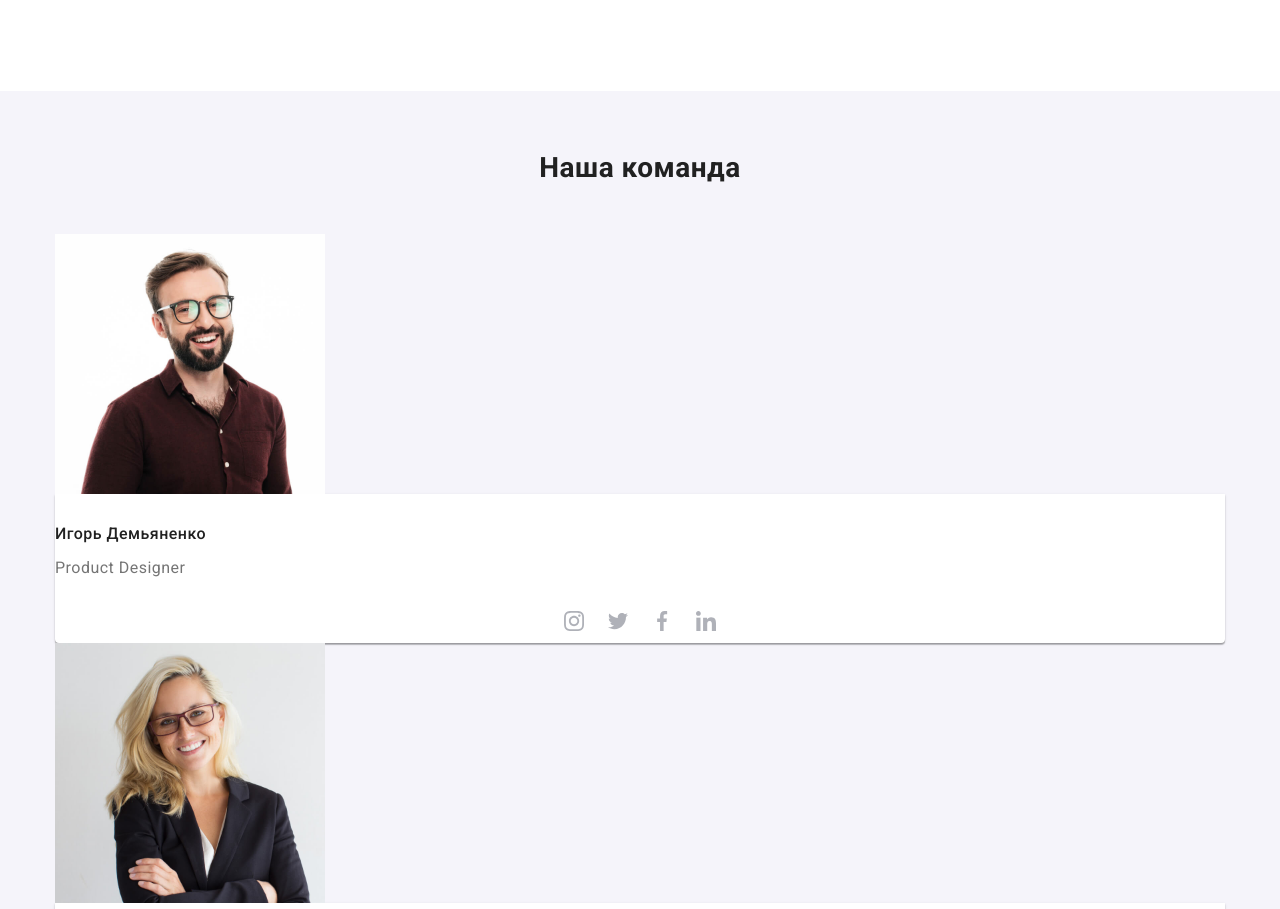
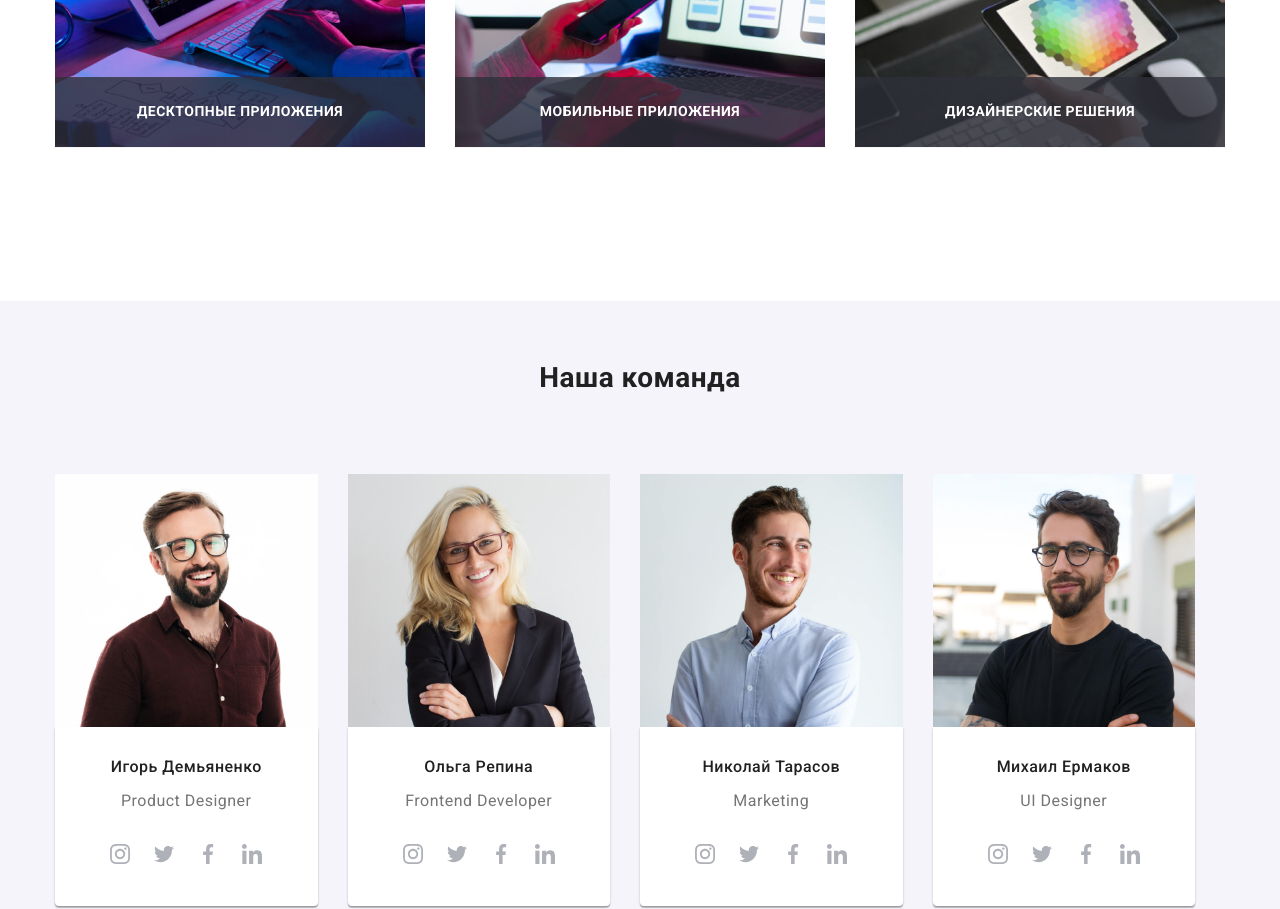
Before and after one commit to Natali-bc/goit-markup-hw-08, a plain HTML site: page index.html in a window 1280 px wide. Shown: the part 1374-2283 px from the top of the page. Drawn offline with nearby package versions, Linux system fonts and the light colour scheme; a script that the page names is missing.

Commit message:
Адаптивная верстка

```diff
--- a/index.html
+++ b/index.html
@@ -76,7 +76,7 @@
 			</section>
 
 			<!--Наши преимущества-->
-			<section class="feature-section">
+			<section class="feature-section section">
 				<div class="container">
 					<h2 hidden class="section-title">Наши преимущества</h2>
 					<ul class="feature-list">
@@ -127,12 +127,12 @@
 			</section>
 
 			<!--Наша команда-->
-			<section class="team-section">
+			<section class="team-section section">
 				<div class="container">
 					<h2 class="section-title">Наша команда</h2>
 					<ul class="team">
 						<li class="item">
-							<img src="./images/ihor-photo.jpg" alt="Фото Product Designer" width="270" height="260" />
+							<img src="./images/ihor-photo.jpg" alt="Фото Product Designer" width="100%" />
 							<div class="team-descr">
 								<h3 class="name">Игорь Демьяненко</h3>
 								<p class="profession">Product Designer</p>
@@ -171,7 +171,7 @@
 						</li>
 
 						<li class="item">
-							<img src="./images/olha-photo.jpg" alt="Фото Frontend Developer" width="270" height="260" />
+							<img src="./images/olha-photo.jpg" alt="Фото Frontend Developer" width="100%" />
 							<div class="team-descr">
 								<h3 class="name">Ольга Репина</h3>
 								<p class="profession">Frontend Developer</p>
@@ -210,7 +210,7 @@
 						</li>
 
 						<li class="item">
-							<img src="./images/nikolay-photo.jpg" alt="Фото Marketing" width="270" height="260" />
+							<img src="./images/nikolay-photo.jpg" alt="Фото Marketing" width="100%" />
 							<div class="team-descr">
 								<h3 class="name">Николай Тарасов</h3>
 								<p class="profession">Marketing</p>
@@ -249,7 +249,7 @@
 						</li>
 
 						<li class="item">
-							<img src="./images/mikhail-photo.jpg" alt="Фото UI Designer" width="270" height="260" />
+							<img src="./images/mikhail-photo.jpg" alt="Фото UI Designer" width="100%" />
 							<div class="team-descr">
 								<h3 class="name">Михаил Ермаков</h3>
 								<p class="profession">UI Designer</p>
@@ -291,7 +291,7 @@
 			</section>
 
 			<!-- Постоянные клиенты -->
-			<!-- <section class="section">
+			<section class="section">
 				<div class="container">
 					<h2 class="section-title">Постоянные клиенты</h2>
 					<ul class="clients-list">
@@ -339,7 +339,7 @@
 						</li>
 					</ul>
 				</div>
-			</section> -->
+			</section>
 		</main>
 
 		<!-- Футер -->
--- a/sass/layout/_clients.scss
+++ b/sass/layout/_clients.scss
@@ -32,3 +32,5 @@
 // 	height: 49px;
 // 	fill: currentColor;
 // }
+@media screen and (max-width: 767px) {
+}
--- a/sass/layout/_features.scss
+++ b/sass/layout/_features.scss
@@ -68,6 +68,7 @@
 		flex-wrap: wrap;
 		margin-right: 30px;
 	}
+
 	.item.details,
 	.item.punctuality {
 		padding-top: 60px;
--- a/sass/layout/_our-works.scss
+++ b/sass/layout/_our-works.scss
@@ -37,6 +37,5 @@
 		line-height: 1.44;
 		text-align: center;
 		margin-bottom: 50px;
-		padding-top: 94px;
 	}
 }
--- a/sass/layout/_team.scss
+++ b/sass/layout/_team.scss
@@ -66,14 +66,18 @@
 // 	height: 20px;
 // 	fill: currentColor;
 // }
+.section {
+	padding-top: 60px;
+	padding-bottom: 60px;
+}
+
 .section-title {
 	color: $primary-text-color;
 	font-weight: bold;
 	font-size: 28px;
 	line-height: 1.18;
 	text-align: center;
-	// margin-bottom: 50px;
-	padding-top: 60px;
+	padding-bottom: 30px;
 }
 
 .team {
@@ -97,9 +101,9 @@
 }
 .team-descr {
 	background: $primary-white-color;
-	// min-height: 108px;
 	box-shadow: 0px 1px 3px rgba(0, 0, 0, 0.12), 0px 1px 1px rgba(0, 0, 0, 0.14), 0px 2px 1px rgba(0, 0, 0, 0.2);
 	border-radius: 0px 0px 4px 4px;
+	text-align: center;
 }
 .social-list {
 	display: flex;
@@ -135,6 +139,49 @@
 	}
 }
 @media screen and (min-width: 768px) {
+	.team {
+		display: flex;
+		flex-wrap: wrap;
+		margin-right: 30px;
+	}
+	.team-descr {
+		padding-left: 74px;
+		padding-right: 74px;
+		padding-bottom: 24px;
+		margin-bottom: 30px;
+	}
+	.team-section {
+		.item {
+			width: calc((100% - 30px) / 2);
+
+			&:nth-child(odd) {
+				margin-right: 30px;
+			}
+		}
+	}
 }
+
 @media screen and (min-width: 1200px) {
+	.team {
+		display: flex;
+
+		.item {
+			width: calc((100% - 90px) / 4);
+			text-align: center;
+		}
+
+		.team-descr {
+			padding-bottom: 30px;
+			padding-right: 32px;
+			padding-left: 32px;
+			margin-bottom: 94px;
+		}
+		.section-title {
+			font-size: 36px;
+			line-height: 1.44;
+		}
+	}
+	.team .item:not(:last-child) {
+		margin-right: 30px;
+	}
 }
```
Also changed, not shown: css/main.css, css/main.min.css, 2 other files.
